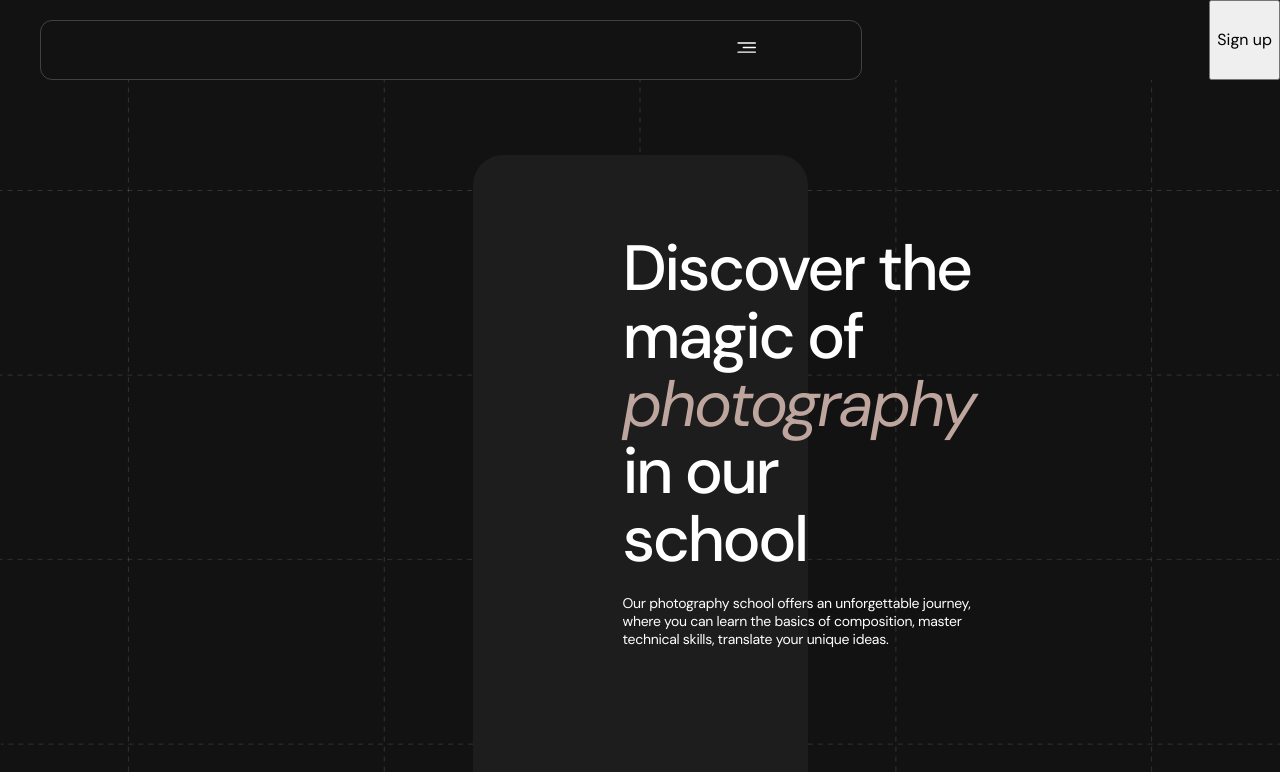
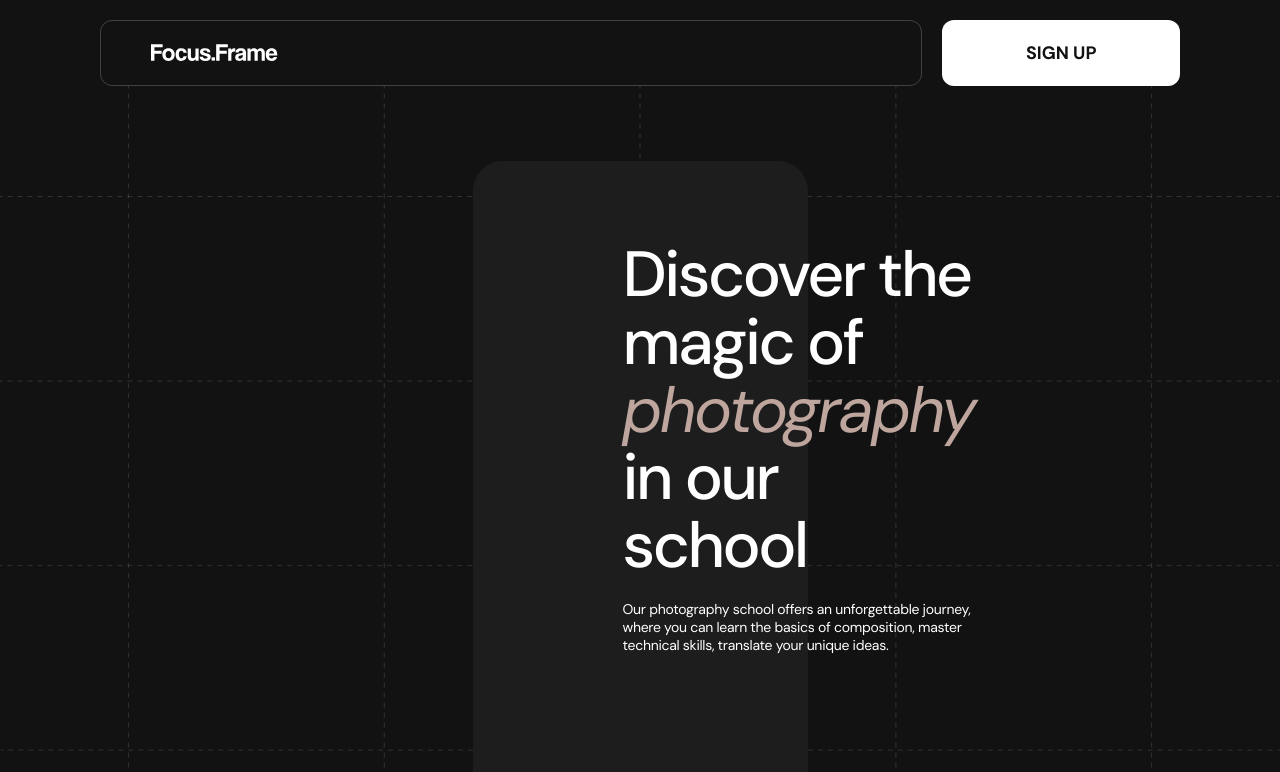
Before and after one commit to GoitStudentsWorks/102_html-css_F-r-a-n-c-u-z, a website built with Vite: page src/index.html in a window 1280 px wide. Shown: the top 772 px of the page. Built offline with nearby package versions, Linux system fonts and the light colour scheme; files whose address does not match are found by name.

Commit message:
add html+css

```diff
--- a/src/css/header.css
+++ b/src/css/header.css
@@ -1,37 +1,56 @@
 .header {
   display: flex;
 }
-.container {
+.header-con {
+  display: flex;
+  gap: 14px;
+}
+@media only screen and (min-width: 768px) {
+  .header-con {
+    gap: 20px;
+  }
 }
 .container-header {
-  width: 100%;
+  width: 335px;
   border-radius: 12px;
   border: 1px solid rgba(255, 255, 255, 0.2);
-  height: 60px;
-  width: 822px;
   flex-shrink: 0;
   margin-top: 20px;
-  margin-left: 40px;
   display: flex;
   justify-content: space-between;
   align-items: center;
 }
-@media (min-width: 1280px) {
-  .header-logo {
-    padding-top: 15px;
-    padding-bottom: 15px;
-    margin-right: 90px;
-    stroke: #ffffff;
+@media only screen and (min-width: 768px) {
+  .container-header {
+    width: 504px;
+  }
+}
+@media only screen and (min-width: 1280px) {
+  .container-header {
+    width: 822px;
   }
 }
 
+.header-logo {
+  margin: 15px 0px 15px 20px;
+  fill: #ffffff;
+}
+
+@media (min-width: 768px) {
+  .header-logo {
+    margin: 22px 0 22px 20px;
+  }
+}
+@media only screen and (min-width: 1280px) {
+  .header-logo {
+    margin-left: 50px;
+  }
+}
 .header-icon-link-cmr {
   fill: #bea69e66;
 }
 
-@media (min-width: 375px) {
 .header-icon-link {
-    display: none;
   justify-content: center;
   align-items: center;
   padding-top: 9px;
@@ -41,25 +60,40 @@
   width: 32px;
   height: 32px;
   flex-shrink: 0;
+  display: flex;
+  margin-left: 90px;
 }
-}
-
-@media (max-widht: 768px) {
-  .header-icon-nav {
-    width: 32px;
-    height: 22px;
-    flex-shrink: 0;
+@media only screen and (min-width: 768px) {
+  .header-icon-link {
+    display: none;
   }
 }
 
 .header-icon-navigation {
   stroke: #ffffff;
+  margin: 14px 20px 14px 14px;
+  flex-shrink: 0;
 }
 
-@media (min-widht: 768px) {
+@media screen and (min-width: 768px) {
+  .header-icon-navigation {
+    width: 40px;
+    height: 28px;
+    margin: 16px 20px 16px 0;
+  }
+}
+@media screen and (min-width: 1280px) {
+  .header-icon-navigation {
+    display: none;
+  }
+}
+.header-button {
+  display: none;
+}
+@media only screen and (min-width: 768px) {
   .header-button {
     border-radius: 12px;
-    background: #fff;
+    background-color: #fff;
     display: block;
     padding: 16px 58px;
     cursor: pointer;
@@ -69,20 +103,36 @@
     line-height: 28px;
     text-transform: uppercase;
     margin-top: 20px;
+    border: none;
+    width: 186px;
   }
 }
 
+@media screen and (min-width: 1280px) {
+  .header-button {
+    width: 238px;
+    padding: 16px 84px;
+  }
+}
+
+.header-button:focus,
+.header-button:hover {
+  background-color: rgba(29, 29, 29, 1);
+  color: rgba(190, 166, 158, 1);
+  border: none;
+}
+
 .header-list-text {
-  display: none;
+  display: flex;
+  gap: 28px;
 }
+
 .header-item-text {
-  color: #fff;
-  font-family: DM Sans;
   font-size: 14px;
-  font-weight: 400;
   text-transform: uppercase;
 }
-@media (min-width: 1280px) {
+
+@media screen and (max-width: 1280px) {
   .header-nav {
     display: none;
   }
--- a/src/partials/header.html
+++ b/src/partials/header.html
@@ -1,27 +1,37 @@
 <header class="header">
-  <div class="container container-header">
+  <div class="container header-con">
+    <div class="container-header">
       <svg class="header-logo" width="127" height="20" fill="white">
         <use href="./images/icons.svg#icon-logo"></use>
       </svg>
+      <div class="header-nav-div">
         <nav class="header-nav">
           <ul class="header-list-text">
             <li class="header-item-text"><a href="#about">About us</a></li>
-        <li class="header-item-text"><a href="#our-courses">Our courses</a></li>
-        <li class="header-item-text"><a href="#our-mentors">Our mentors</a></li>
+            <li class="header-item-text">
+              <a href="#our-courses">Our courses</a>
+            </li>
+            <li class="header-item-text">
+              <a href="#our-mentors">Our mentors</a>
+            </li>
             <li class="header-item-text"><a href="#reviews">Reviews</a></li>
-        <li class="header-item-text"><a href="#footer-contact">contacts</a></li>
+            <li class="header-item-text">
+              <a href="#footer-contact">contacts</a>
+            </li>
           </ul>
         </nav>
-    <a href="#" class="header-icon-link">
+      </div>
+      <a href="#sing-up" class="header-icon-link">
         <svg class="header-icon-link-cmr" width="16" height="16">
           <use href="./images/icons.svg#icon-bi-camera"></use>
         </svg>
       </a>
-    <a href="#" class="header-icon-nav">
+      <a href="#mobile-menu" class="header-icon-nav">
         <svg class="header-icon-navigation" width="32" height="22">
           <use href="./images/icons.svg#icon-Nav"></use>
         </svg>
       </a>
     </div>
-  <button type="button" class="header-button">Sign up</button>
+    <button type="button" class="header-button">Sign&nbsp;up</button>
+  </div>
 </header>
```
Lines whose indentation alone changed are shown as unchanged.
